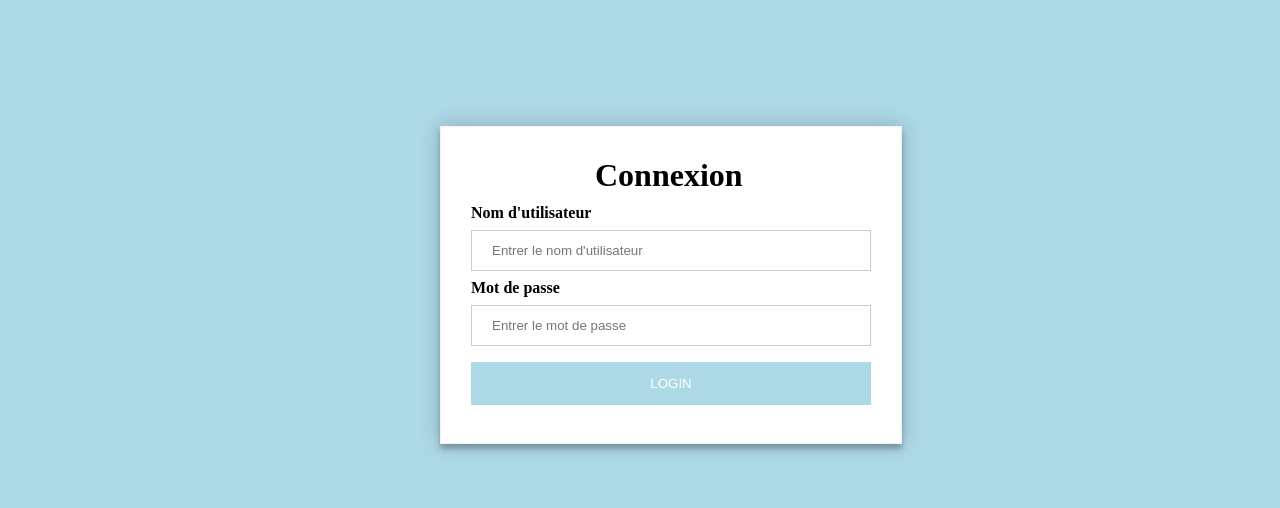
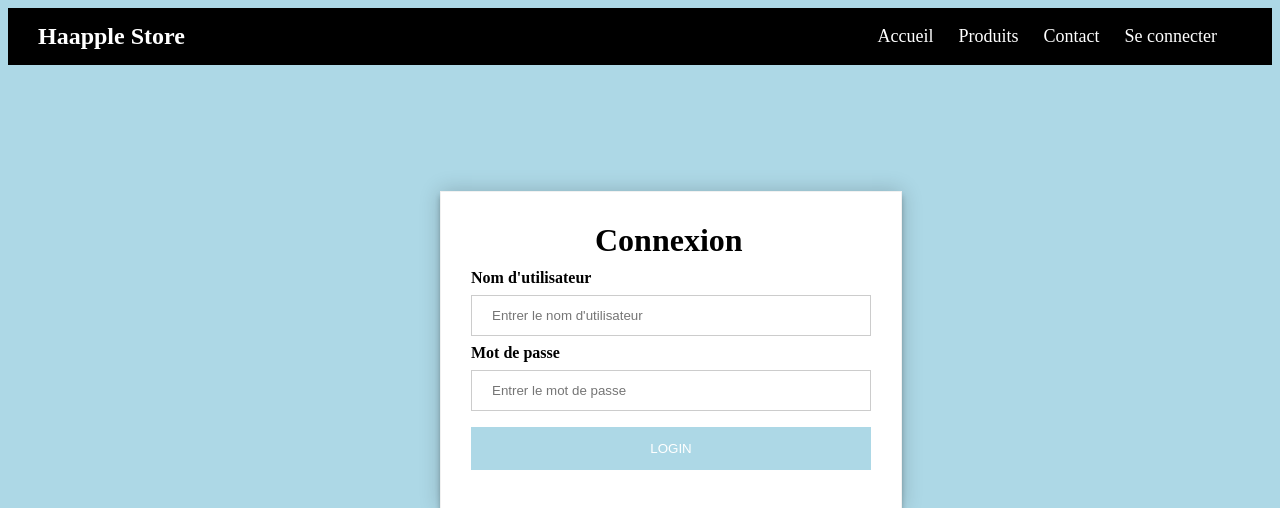
Before and after one commit to Nathor36/projet_dev_ecommerce, a PHP site: page /connexion.php in a window 1280 px wide. Shown: the top 508 px of the page. Run offline with PHP 8.4, Linux system fonts and the light colour scheme.

Commit message:
nav bar connexion

```diff
--- a/connexion.php
+++ b/connexion.php
@@ -1,22 +1,31 @@
 <html>
     <head>
         <meta charset="utf-8">
-        <!-- importer le fichier de style -->
         <link rel="stylesheet" href="style_Page_de_connexion.css" media="screen" type="text/css" />
     </head>
     <body>
+
+    <header class="navbar">
+  <div class="logo">Haapple Store</div>
+  <nav>
+    <ul>
+      <li><a href="index.php">Accueil</a></li>
+      <li><a href="produits.php">Produits</a></li>
+      <li><a href="contact.php">Contact</a></li>
+      <li><a href="connexion.php">Se connecter</a></li>
+      <li><a href="PagePanier.php"><i class="fas fa-shopping-cart"></i></a></li>
+    </ul>
+  </nav>
+</header>
+
         <div id="container">
-            <!-- zone de connexion -->
 
             <form action="verification.php" method="POST">
                 <h1>Connexion</h1>
-
                 <label><b>Nom d'utilisateur</b></label>
                 <input type="text" placeholder="Entrer le nom d'utilisateur" name="username" required>
-
                 <label><b>Mot de passe</b></label>
                 <input type="password" placeholder="Entrer le mot de passe" name="password" required>
-
                 <input type="submit" id='submit' value='LOGIN' >
                 <?php
                 if(isset($_GET['erreur'])){
--- a/style_Page_de_connexion.css
+++ b/style_Page_de_connexion.css
@@ -49,3 +49,60 @@ input[type=submit]:hover {
     color: lightblue;
     border: 1px solid lightblue;
 }
+
+.header {
+    background-color: lightblue;
+    color: #fff;
+    padding: 40px 20px;
+    text-align: center;
+    border-bottom: 5px solid lightblue;
+}
+
+.header h1 {
+    font-size: 36px;
+    margin-bottom: 10px;
+}
+
+.header p {
+    font-size: 18px;
+    margin: 0;
+}
+
+.navbar {
+  background-color: #000;
+  display: flex;
+  justify-content: space-between;
+  align-items: center;
+  padding: 15px 30px;
+}
+
+.navbar .logo {
+  font-size: 24px;
+  font-weight: bold;
+  color: #fff;
+}
+
+.navbar ul {
+  list-style: none;
+  display: flex;
+  gap: 25px;
+  margin: 0;
+  padding: 0;
+}
+
+.navbar ul li a {
+  color: #fff;
+  text-decoration: none;
+  font-size: 18px;
+  transition: color 0.3s;
+}
+
+.navbar ul li a:hover,
+.navbar ul li a.active {
+  color: lightblue;
+}
+
+.navbar i {
+  font-size: 20px;
+  color: #fff;
+}
```
